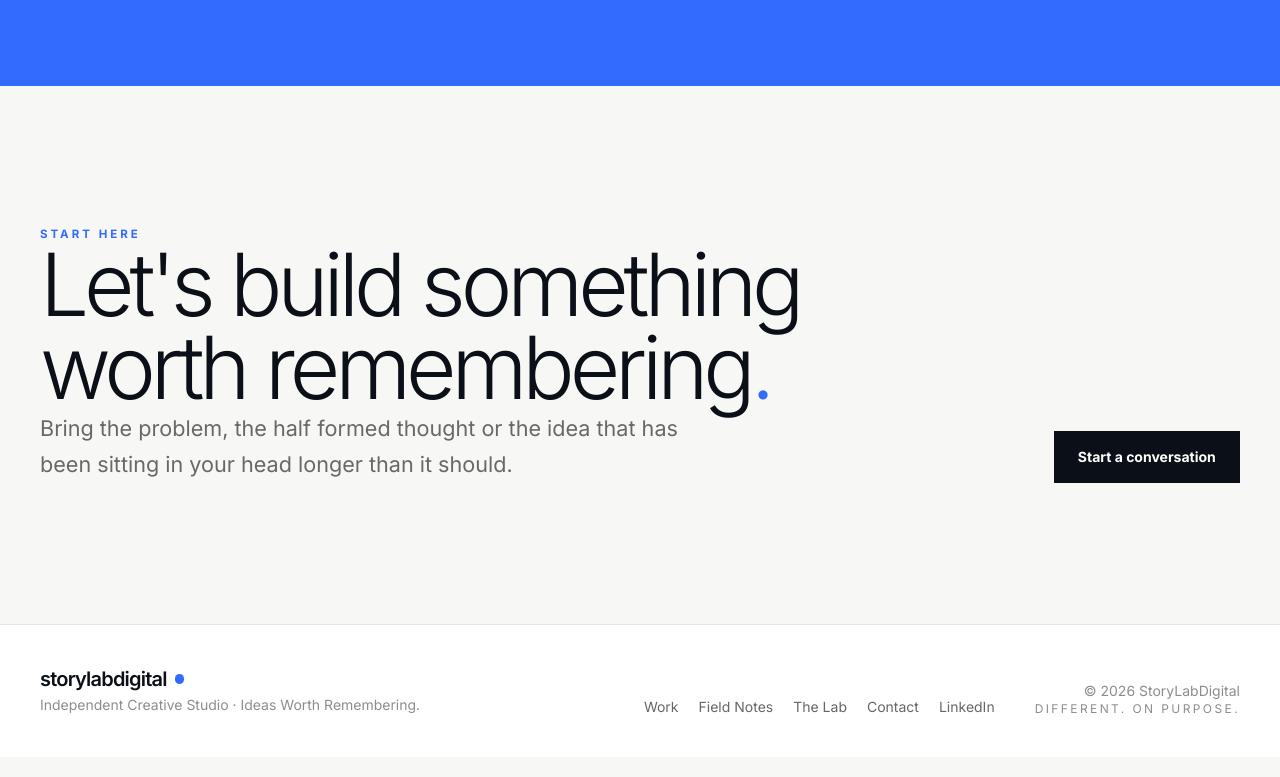
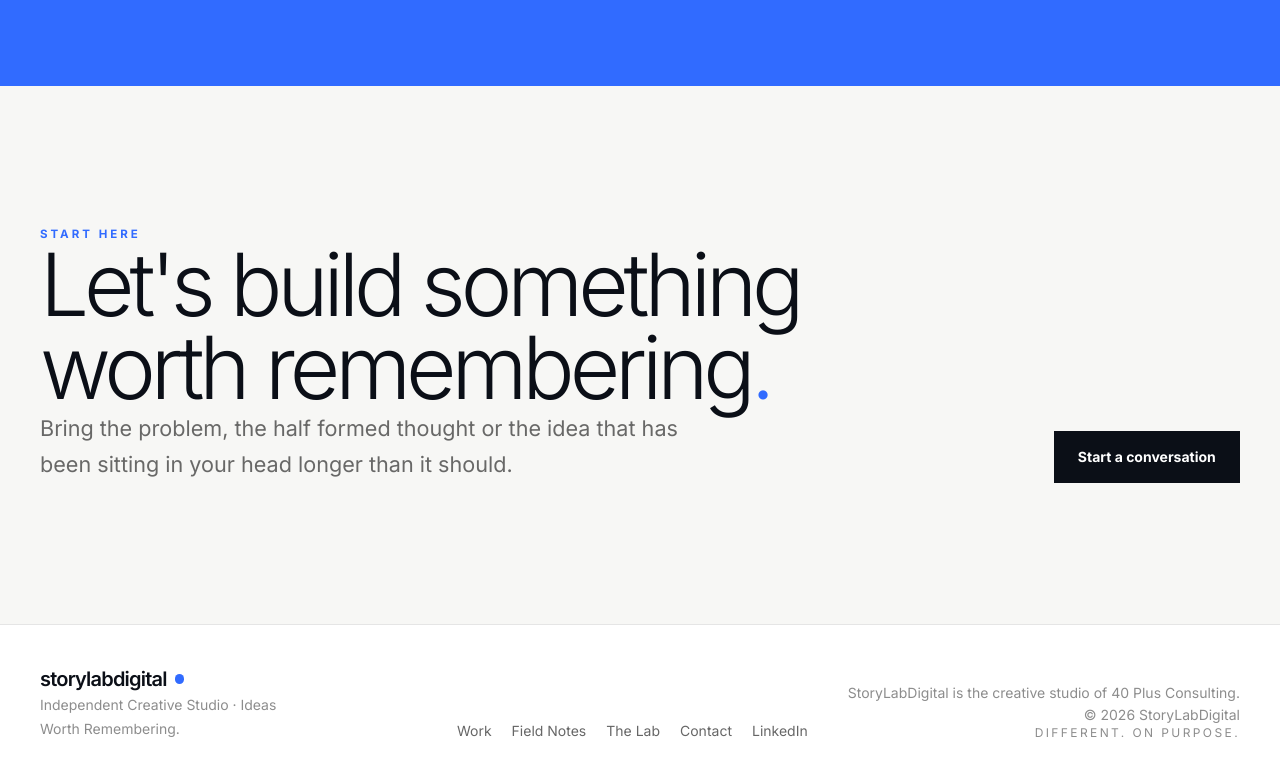
Before and after one commit to StoryLabDigital/storylabdigital-site, a Next.js app: page / in a window 1280 px wide. Shown: the part 9224-10001 px from the top of the page. Built offline with nearby package versions, Linux system fonts and the light colour scheme.

Commit message:
Connect StoryLabDigital services with 40 Plus

```diff
--- a/app/components/Footer.tsx
+++ b/app/components/Footer.tsx
@@ -86,6 +86,18 @@ export default function Footer({
         <div
           className={`text-sm sm:col-span-2 lg:col-span-1 lg:text-right ${mutedClasses}`}
         >
+          <p className="mb-3 max-w-md leading-6 lg:ml-auto">
+            StoryLabDigital is the creative studio of{" "}
+            <a
+              href="https://www.40plus.co.za"
+              target="_blank"
+              rel="noreferrer"
+              className={`underline decoration-current/35 underline-offset-4 transition-colors ${linkClasses}`}
+            >
+              40 Plus Consulting
+            </a>
+            .
+          </p>
           <p>© {new Date().getFullYear()} StoryLabDigital</p>
           <p className="mt-2 text-xs uppercase tracking-[0.2em]">
             Different. On Purpose.
```
